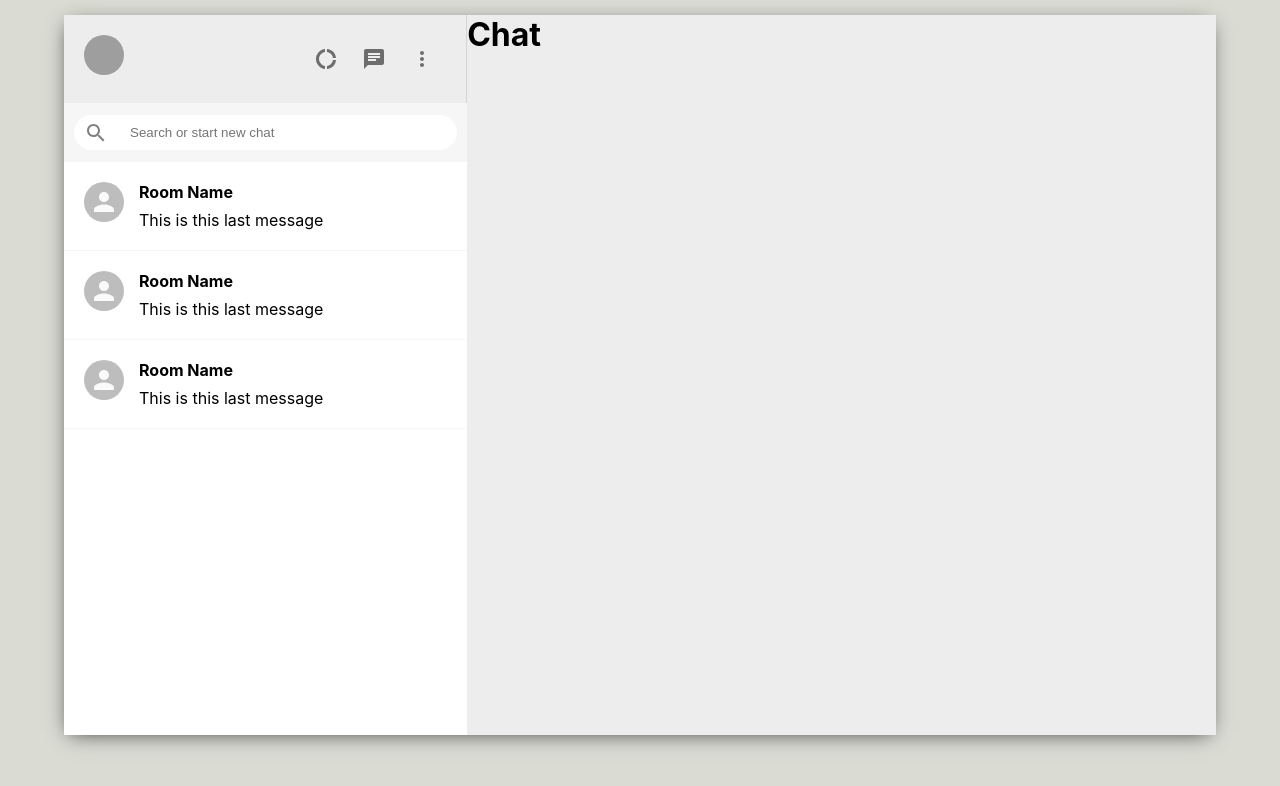
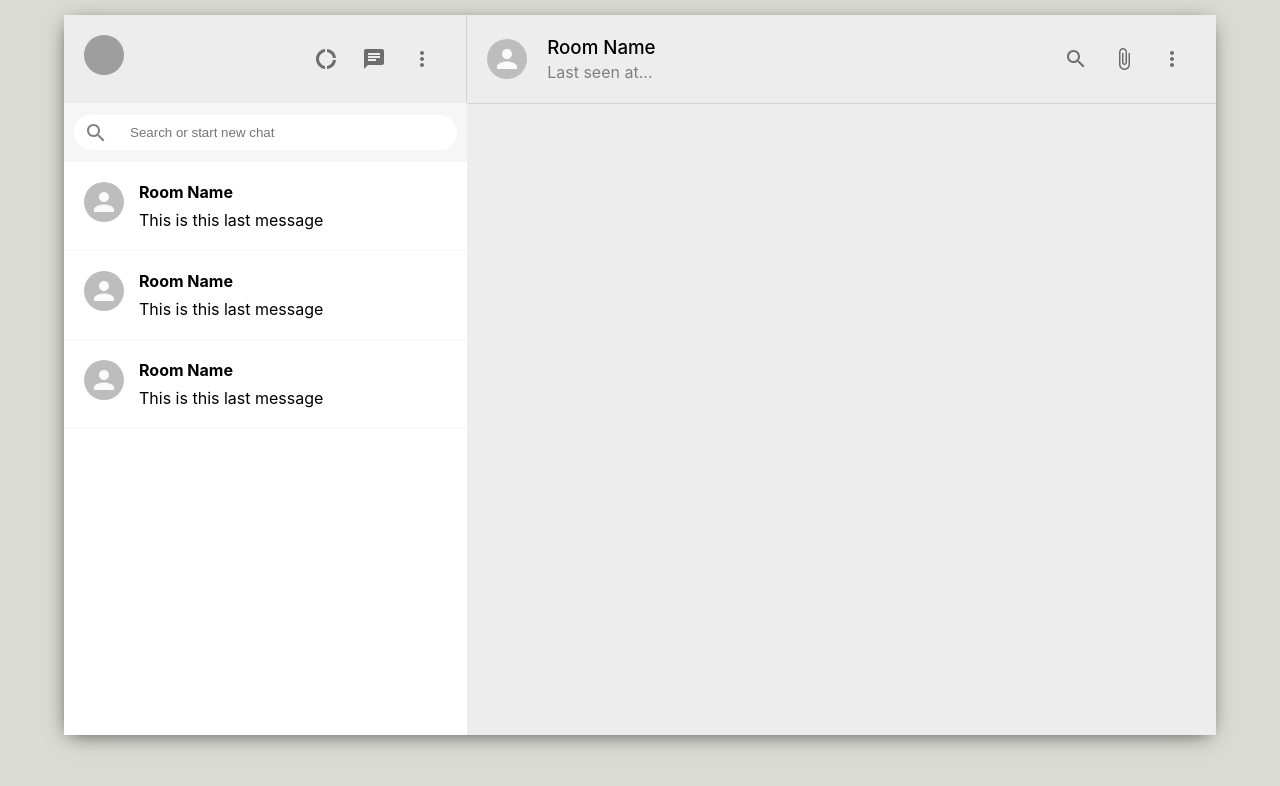
Before and after one commit to Doode1524/mern-whatsapp-clone, a React (Create React App) app: page / in a window 1280 px wide. Shown: the top 786 px of the page. Built offline with nearby package versions, Linux system fonts and the light colour scheme; grey boxes are pictures that could not be loaded.

Commit message:
chat icons and room init

```diff
--- a/src/Chat.css
+++ b/src/Chat.css
@@ -1,5 +1,22 @@
 .chat {
-    display: flex;
-    flex-direction: column;
-    flex: 0.65;
+  display: flex;
+  flex-direction: column;
+  flex: 0.65;
 }
+.chat__header {
+  padding: 20px;
+  display: flex;
+  align-items: center;
+  border-bottom: 1px solid lightgray;
+}
+.chat__headerInfo {
+  flex: 1;
+  padding-left: 20px;
+}
+.chat__headerInfo > h3 {
+  margin-bottom: 3px;
+  font-weight: 500;
+}
+.chat__headerInfo > p {
+    color: gray;
+}
--- a/src/Chat.js
+++ b/src/Chat.js
@@ -1,13 +1,31 @@
-import React from 'react'
-import './Chat.css'
+import React from "react";
+import { Avatar, IconButton } from "@material-ui/core";
+import "./Chat.css";
+import { AttachFile, MoreVert, SearchOutlined } from "@material-ui/icons";
 
 function Chat() {
-    return (
-        <div className='chat'>
-            <h1>Chat</h1>
-
+  return (
+    <div className="chat">
+      <div className="chat__header">
+        <Avatar />
+        <div className="chat__headerInfo">
+          <h3>Room Name</h3>
+          <p>Last seen at...</p>
         </div>
-    )
+        <div className="chat__headerRight">
+          <IconButton>
+            <SearchOutlined />
+          </IconButton>
+          <IconButton>
+            <AttachFile />
+          </IconButton>
+          <IconButton>
+            <MoreVert />
+          </IconButton>
+        </div>
+      </div>
+    </div>
+  );
 }
 
-export default Chat
+export default Chat;
```
